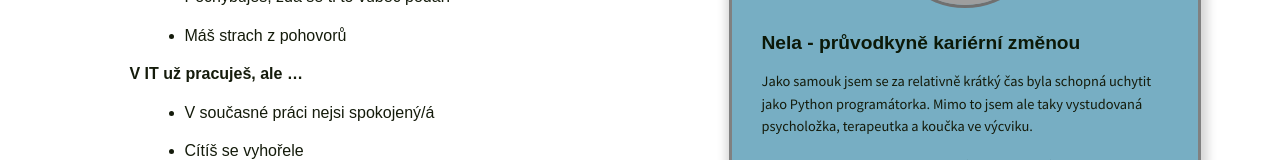
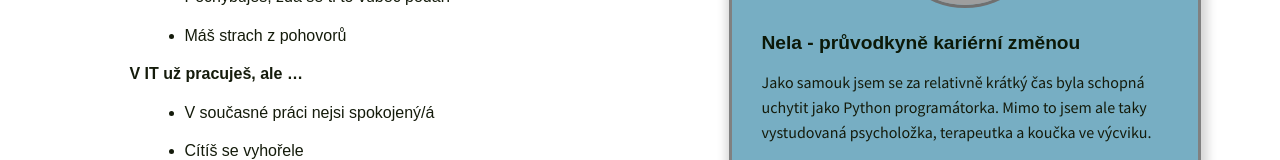
Before and after one commit to NelliaS/personal-webpage, a Next.js app: page / in a window 1280 px wide. Shown: the part 792-952 px from the top of the page. Built offline with nearby package versions, Linux system fonts and the light colour scheme; grey boxes are pictures that could not be loaded.

Commit message:
jaktofunguje kviz sekcia zakomentovana

```diff
--- a/src/pages/jakToFunguje.tsx
+++ b/src/pages/jakToFunguje.tsx
@@ -80,10 +80,10 @@ const JakToFunguje: NextPage = () => {
           </div>
           </div>
         </section>
-        <section className={styles.content__block4}>
+        {/* <section className={styles.content__block4}>
           <h2>Zjisti, která forma spolupráce by pro tebe byla nejlepší</h2>
           <h2>Udělat si kvíz</h2>
-          </section>
+          </section>       */}
       </main>
       </>
   );
--- a/src/styles/Home.module.css
+++ b/src/styles/Home.module.css
@@ -192,7 +192,7 @@
     font-size: 0.9rem;
   }
   .content__block4 p {
-    font-size: 0.9rem;
+    font-size: 1rem;
   }
   .content__block4 h2 {
     font-size: 1.1rem;
--- a/src/styles/JakToFunguje.module.css
+++ b/src/styles/JakToFunguje.module.css
@@ -103,6 +103,9 @@
   margin-top: 1rem;
   margin-bottom: 1rem;
 }
+.content__block3 {
+  margin-bottom: 5rem;
+}
 
 @media (max-width: 480px) {
   .card {
```
